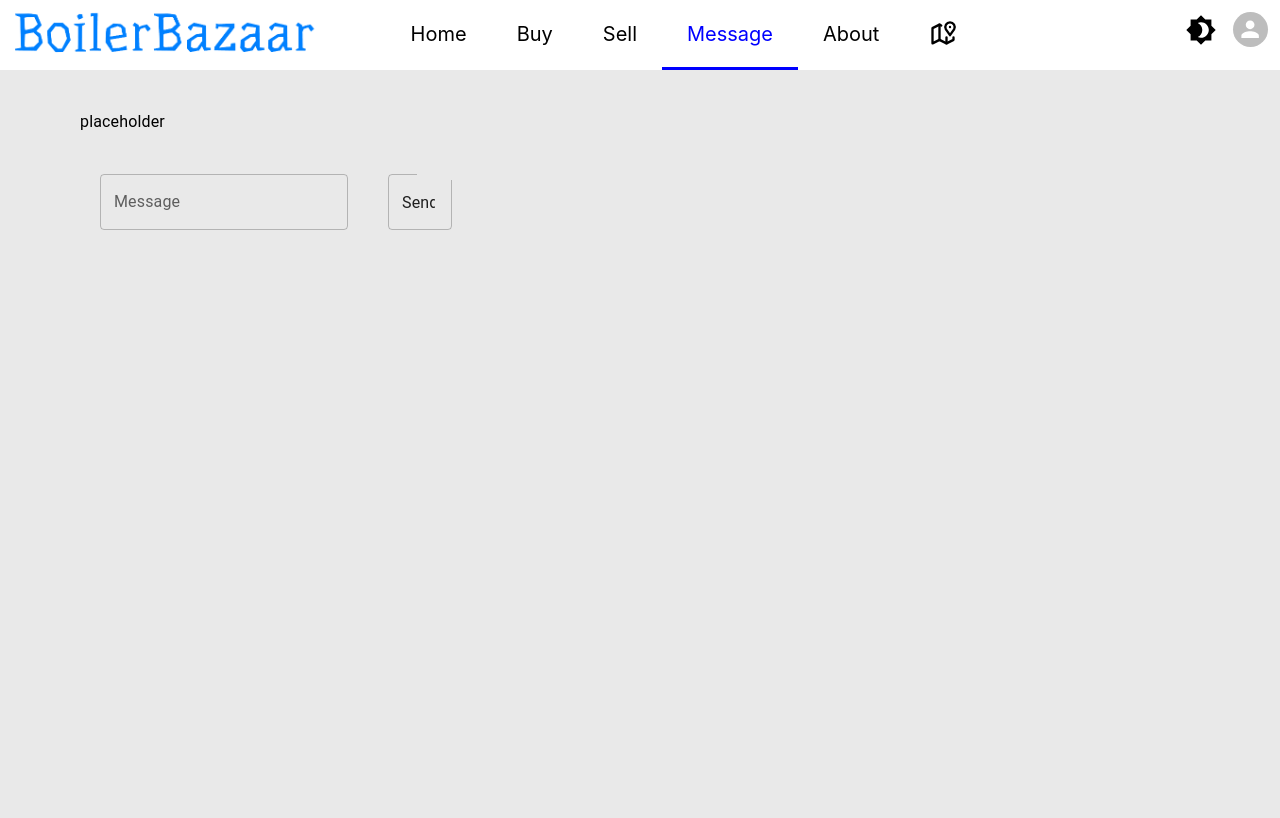
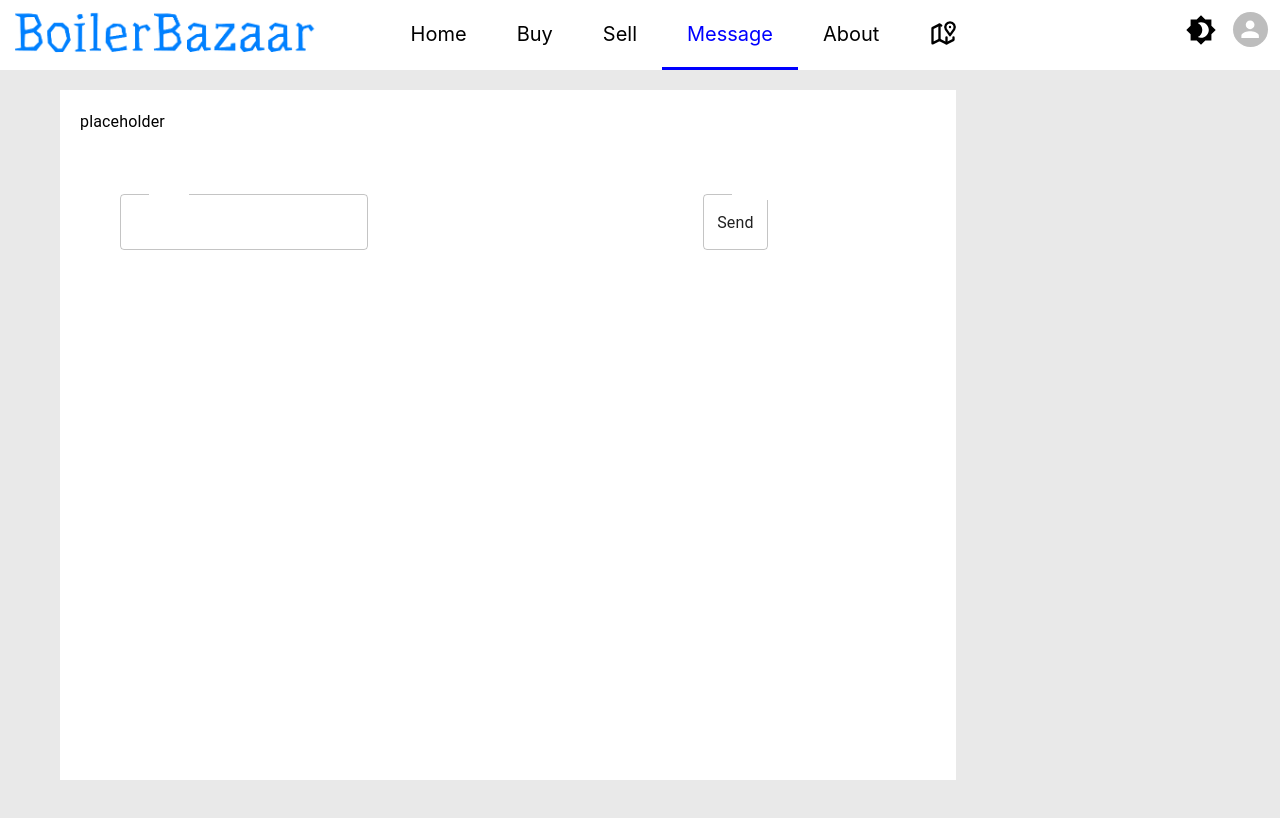
Before and after one commit to wang4621/boilerbazaar, a React (Create React App) app: page /message in a window 1280 px wide. Shown: the top 818 px of the page. Built offline with nearby package versions, Linux system fonts and the light colour scheme; no server answers.

Commit message:
css stylings

```diff
--- a/src/pages/Message.css
+++ b/src/pages/Message.css
@@ -8,13 +8,21 @@
     margin: 20px;
 }
 
+.contactList {
+    background-color: white;
+}
+
+.chat {
+    background-color: white;
+}
+
 .contact {
     display: flex;
     flex-direction: row;
 }
 
 .contact:hover {
-    background-color: antiquewhite;
+    background-color: lightgray;
 }
 
 .contact img{
@@ -38,10 +46,10 @@
     height: calc(100vh - var(--header-height));
 }
 
-#messageInput {
+.input {
     width: 70%;
 }
 
-#send {
+.send {
     width: 30%;
 }
--- a/src/pages/Message.js
+++ b/src/pages/Message.js
@@ -46,6 +46,7 @@ function populateContacts() {
         });
         contactList.appendChild(contact);
     }
+    changeContacts(0)
 }
 
 function sendMessage() {
@@ -79,6 +80,15 @@ function sendMessage() {
 
 function changeContacts(id) {
     index = parseInt(id)
+    var contactList = document.getElementsByClassName("contactList")[0];
+    var children = contactList.children;
+    for (var i = 0; i < children.length; i++) {
+        if (index == i) {
+            children[i].setAttribute("background-color", "lightgray");
+        } else {
+            children[i].setAttribute("background-color", "white");
+        }
+    }
 }
 
 function Message() {
@@ -93,8 +103,8 @@ function Message() {
                     <Typography label="placeholder">placeholder</Typography>
                 </Box>
                 <Box class="chatInput">
-                    <TextField type="text" id="messageInput" label="Message"></TextField>
-                    <TextField id="send" onClick={sendMessage} type="submit" value="Send"/>
+                    <TextField type="text" class="input" id="messageInput"></TextField>
+                    <TextField class="send" id="send" onClick={sendMessage} type="submit" value="Send"/>
                 </Box>
             </Box>
         </div>
```
